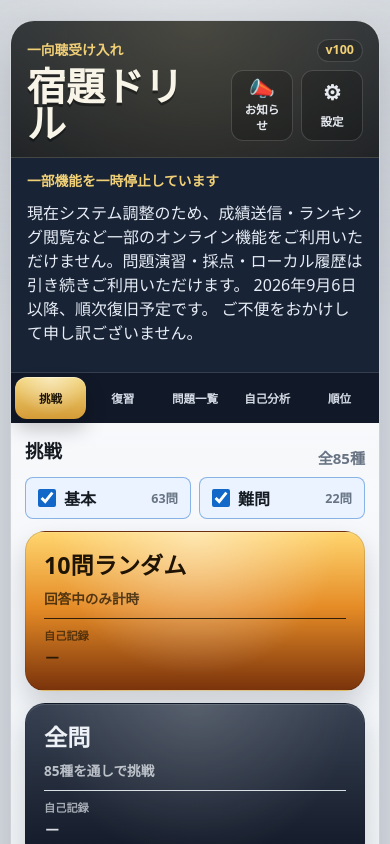
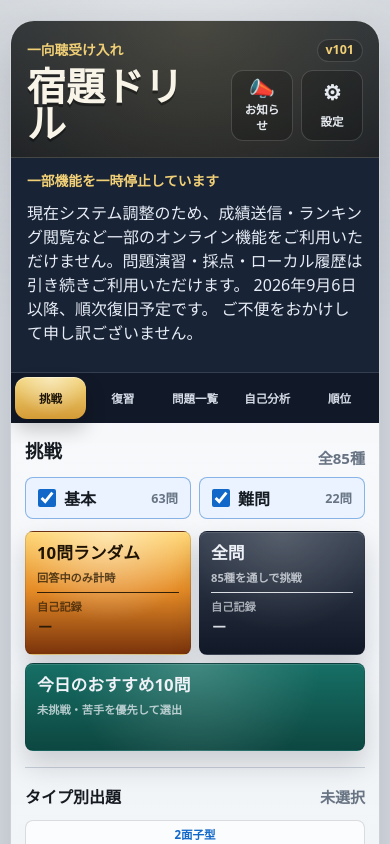
Before and after one commit to tenten-ensuku/1syanten-quiz, a Next.js app: page / in a window 390 px wide. Shown: the top 844 px of the page. Built offline with nearby package versions, Linux system fonts and the light colour scheme.

Commit message:
Release v101 with seven-tile questions and daily recommendations

```diff
--- a/src/app/globals.css
+++ b/src/app/globals.css
@@ -298,18 +298,18 @@ h2 {
 
 .challengeGrid {
   display: grid;
-  grid-template-columns: repeat(2, minmax(0, 1fr));
-  gap: 12px;
+  grid-template-columns: repeat(3, minmax(0, 1fr));
+  gap: 10px;
 }
 
 .challengeCard {
   display: grid;
-  min-height: 176px;
-  align-content: center;
-  gap: 10px;
-  padding: 18px;
+  min-height: 132px;
+  align-content: start;
+  gap: 7px;
+  padding: 14px;
   border: 1px solid rgba(17, 24, 39, 0.14);
-  border-radius: 20px;
+  border-radius: 8px;
   color: #eef2f7;
   background:
     radial-gradient(circle at 50% 0%, rgba(255, 255, 255, 0.16), transparent 68%),
@@ -328,14 +328,20 @@ h2 {
     linear-gradient(180deg, #ffd56e, #e58b26 48%, #7a330b);
 }
 
+.challengeCard.recommended {
+  background:
+    radial-gradient(circle at 50% 0%, rgba(255, 255, 255, 0.18), transparent 66%),
+    linear-gradient(180deg, #166f65, #0d4741);
+}
+
 .challengeCard:hover {
   transform: translateY(-1px);
 }
 
 .challengeLabel {
-  font-size: clamp(1.45rem, 5vw, 2.25rem);
-  font-weight: 900;
-  line-height: 1;
+  font-size: 1.35rem;
+  font-weight: 900;
+  line-height: 1.14;
 }
 
 .challengeMeta {
@@ -348,8 +354,9 @@ h2 {
 .challengeRecord {
   display: grid;
   align-self: end;
-  gap: 5px;
-  padding-top: 10px;
+  gap: 3px;
+  margin-top: auto;
+  padding-top: 7px;
   border-top: 1px solid currentColor;
   font-size: 0.78rem;
   line-height: 1.25;
@@ -1139,6 +1146,32 @@ h2 {
 .problemId {
   color: var(--accent-strong);
   font-weight: 900;
+}
+
+.problemIdGroup {
+  display: flex;
+  align-items: flex-start;
+  flex-direction: column;
+  gap: 2px;
+}
+
+.newQuestionBadge {
+  display: inline-flex;
+  min-height: 16px;
+  align-items: center;
+  padding: 1px 5px;
+  border-radius: 4px;
+  color: #ffffff;
+  background: #d3462f;
+  font-size: 0.65rem;
+  font-weight: 1000;
+  line-height: 1.2;
+}
+
+.questionTitleWithBadge {
+  display: inline-flex;
+  align-items: center;
+  gap: 7px;
 }
 
 .problemTiles {
@@ -2289,14 +2322,45 @@ h2 {
     padding: 14px;
   }
 
-  .challengeGrid,
+  .challengeGrid {
+    grid-template-columns: repeat(2, minmax(0, 1fr));
+    gap: 8px;
+  }
+
   .typeFilterGrid,
   .analysisGrid {
     grid-template-columns: 1fr;
   }
 
   .challengeCard {
-    min-height: 160px;
+    min-height: 124px;
+    padding: 11px;
+  }
+
+  .challengeCard.recommended {
+    grid-column: 1 / -1;
+    min-height: 88px;
+  }
+
+  .challengeLabel {
+    font-size: 1.05rem;
+  }
+
+  .challengeMeta {
+    font-size: 0.7rem;
+  }
+
+  .challengeRecordLine {
+    display: grid;
+    grid-template-columns: auto minmax(0, 1fr);
+    gap: 3px 5px;
+    white-space: normal;
+  }
+
+  .challengeRecordTime {
+    grid-column: 2;
+    margin-left: 0;
+    font-size: 0.72rem;
   }
 
   .rankingSubmitCard {
--- a/src/app/page.tsx
+++ b/src/app/page.tsx
@@ -111,6 +111,17 @@ const RANK_GENRE_OPTIONS: { id: RankGenre; label: string }[] = [
   { id: "basic-all", label: "基本63問" },
   { id: "both-all", label: "全問85問" }
 ];
+
+const NEW_QUESTION_IDS = new Set([
+  "②-3",
+  "②-4",
+  "③-3",
+  "④-4",
+  "⑤-1",
+  "⑤-4",
+  "⑥-4",
+  "⑦-3"
+]);
 
 const STATS_STORAGE_KEY = storageKey("stats-v1");
 const FAVORITES_STORAGE_KEY = storageKey("favorites-v1");
@@ -201,6 +212,93 @@ function createShuffledIndexes(indexes: number[], limit = indexes.length) {
   return shuffledIndexes.slice(0, limit);
 }
 
+function getDeterministicOrder(value: string) {
+  let hash = 2166136261;
+
+  for (let index = 0; index < value.length; index += 1) {
+    hash ^= value.charCodeAt(index);
+    hash = Math.imul(hash, 16777619);
+  }
+
+  return hash >>> 0;
+}
+
+function createDailyRecommendationIndexes(
+  indexes: number[],
+  stats: StatsByQuestion,
+  dateKey: string,
+  limit = 10
+) {
+  const candidates = indexes.map((index) => {
+    const baseQuestion = QUIZ_QUESTIONS[index];
+    return {
+      index,
+      baseQuestion,
+      stat: getStats(stats, baseQuestion.id),
+      dailyOrder: getDeterministicOrder(`${dateKey}:${baseQuestion.id}`)
+    };
+  });
+  const selected: typeof candidates = [];
+  const selectedIds = new Set<string>();
+  let selectedNewQuestionCount = 0;
+
+  const appendCandidates = (entries: typeof candidates, maximum = limit) => {
+    let added = 0;
+    for (const entry of entries) {
+      if (selected.length >= limit || added >= maximum) break;
+      if (selectedIds.has(entry.baseQuestion.id)) continue;
+      const isNewQuestion = NEW_QUESTION_IDS.has(entry.baseQuestion.id);
+      if (isNewQuestion && selectedNewQuestionCount >= 2) continue;
+      selected.push(entry);
+      selectedIds.add(entry.baseQuestion.id);
+      if (isNewQuestion) selectedNewQuestionCount += 1;
+      added += 1;
+    }
+  };
+
+  const byDailyOrder = (left: (typeof candidates)[number], right: (typeof candidates)[number]) =>
+    left.dailyOrder - right.dailyOrder;
+  const newQuestions = candidates
+    .filter(({ baseQuestion }) => NEW_QUESTION_IDS.has(baseQuestion.id))
+    .sort(byDailyOrder);
+  const weakQuestions = candidates
+    .filter(({ stat }) => stat.attempts > stat.correct)
+    .sort((left, right) => {
+      const rateDifference = getCorrectRate(left.stat) - getCorrectRate(right.stat);
+      if (rateDifference !== 0) return rateDifference;
+
+      const leftMistakes = left.stat.attempts - left.stat.correct;
+      const rightMistakes = right.stat.attempts - right.stat.correct;
+      if (leftMistakes !== rightMistakes) return rightMistakes - leftMistakes;
+
+      const leftAverage = getAverageCorrectMs(left.stat);
+      const rightAverage = getAverageCorrectMs(right.stat);
+      if (leftAverage !== rightAverage) return rightAverage - leftAverage;
+
+      return byDailyOrder(left, right);
+    });
+  const unattemptedQuestions = candidates
+    .filter(({ stat }) => stat.attempts === 0)
+    .sort(byDailyOrder);
+  const remainingQuestions = [...candidates].sort((left, right) => {
+    const rateDifference = getCorrectRate(left.stat) - getCorrectRate(right.stat);
+    return rateDifference !== 0 ? rateDifference : byDailyOrder(left, right);
+  });
+
+  appendCandidates(newQuestions, 2);
+  appendCandidates(weakQuestions);
+  appendCandidates(unattemptedQuestions);
+  appendCandidates(remainingQuestions);
+
+  return selected
+    .sort(
+      (left, right) =>
+        getDeterministicOrder(`${dateKey}:play:${left.baseQuestion.id}`) -
+        getDeterministicOrder(`${dateKey}:play:${right.baseQuestion.id}`)
+    )
+    .map(({ index }) => index);
+}
+
 const TILE_GROUPS: TileChoiceGroup[] = [
   { label: "萬子", tiles: ["1m", "2m", "3m", "4m", "5m", "6m", "7m", "8m", "9m"] },
   { label: "筒子", tiles: ["1p", "2p", "3p", "4p", "5p", "6p", "7p", "8p", "9p"] },
@@ -217,6 +315,11 @@ const MENU_TABS: { id: MenuTab; label: string }[] = [
 ];
 
 const ANNOUNCEMENTS = [
+  {
+    date: "2026年9月6日",
+    content:
+      "ヘッドレス1型の8問を7枚形の新問題へ差し替え、今日のおすすめ10問を追加しました。"
+  },
   {
     date: "2026年7月30日",
     content: "アナウンスボタンを追加し、修正日時と内容を確認できるようにしました。"
@@ -834,6 +937,14 @@ function ChallengeRecordDisplay({ record }: { record?: ChallengeRecord }) {
       )}
     </span>
   );
+}
+
+function NewQuestionBadge({ questionId }: { questionId: string }) {
+  return NEW_QUESTION_IDS.has(questionId) ? (
+    <span className="newQuestionBadge" title="差し替えた新問題">
+      New
+    </span>
+  ) : null;
 }
 
 function ExplanationText({ explanation }: { explanation: string }) {
@@ -1088,6 +1199,11 @@ export default function Home() {
     .filter(([, activity]) => activity.answerCount > 0)
     .sort(([leftDate], [rightDate]) => rightDate.localeCompare(leftDate));
   const todayKey = getJstDateKey();
+  const dailyRecommendationIndexes = createDailyRecommendationIndexes(
+    challengeQuestionIndexes,
+    stats,
+    todayKey
+  );
   const todayActivity = dailyActivity[todayKey] ?? {
     correctCount: 0,
     answerCount: 0,
@@ -1287,6 +1403,19 @@ export default function Home() {
       "全問",
       allRecordKey ?? undefined,
       "all"
+    );
+  };
+
+  const startDailyRecommendation = () => {
+    if (dailyRecommendationIndexes.length === 0) {
+      return;
+    }
+
+    startQuestionSet(
+      dailyRecommendationIndexes,
+      "今日のおすすめ10問",
+      undefined,
+      "type_filtered"
     );
   };
 
@@ -1935,7 +2064,10 @@ export default function Home() {
               onClick={startQuestion}
               onKeyDown={(event) => handleQuestionListKeyDown(event, startQuestion)}
             >
-              <span className="problemId">{baseQuestion.id}</span>
+              <span className="problemIdGroup">
+                <span className="problemId">{baseQuestion.id}</span>
+                <NewQuestionBadge questionId={baseQuestion.id} />
+              </span>
               <span
                 className="problemTiles"
                 aria-label={baseQuestion.source}
@@ -2037,7 +2169,10 @@ export default function Home() {
                 onClick={startQuestion}
                 onKeyDown={(event) => handleQuestionListKeyDown(event, startQuestion)}
               >
-                <span className="problemId">{baseQuestion.id}</span>
+                <span className="problemIdGroup">
+                  <span className="problemId">{baseQuestion.id}</span>
+                  <NewQuestionBadge questionId={baseQuestion.id} />
+                </span>
                 <span
                   className="problemTiles"
                   aria-label={baseQuestion.source}
@@ -2483,6 +2618,15 @@ export default function Home() {
             <span className="challengeMeta">{challengeQuestionIndexes.length}種を通しで挑戦</span>
             <ChallengeRecordDisplay record={allRecord} />
           </button>
+          <button
+            className="challengeCard recommended"
+            type="button"
+            onClick={startDailyRecommendation}
+            disabled={dailyRecommendationIndexes.length === 0}
+          >
+            <span className="challengeLabel">今日のおすすめ10問</span>
+            <span className="challengeMeta">未挑戦・苦手を優先して選出</span>
+          </button>
         </div>
         <div className="typeChallengePanel">
           <div className="sectionTitleRow">
@@ -2742,7 +2886,10 @@ export default function Home() {
                 return (
                   <div className="wrongQuestionItem" key={`${item.questionId}-${index}`}>
                     <div className="wrongQuestionTitle">
-                      <strong>問題 {item.questionId}</strong>
+                      <span className="questionTitleWithBadge">
+                        <strong>問題 {item.questionId}</strong>
+                        <NewQuestionBadge questionId={item.questionId} />
+                      </span>
                       {renderFavoriteButton(item.questionId)}
                     </div>
                     <div
@@ -2809,7 +2956,10 @@ export default function Home() {
     <>
       <section className="panel questionPanel" aria-labelledby="question-title">
         <div className="sectionTitleRow">
-          <h2 id="question-title">問題 {question.id}</h2>
+          <h2 className="questionTitleWithBadge" id="question-title">
+            <span>問題 {question.id}</span>
+            <NewQuestionBadge questionId={question.id} />
+          </h2>
           <div className="sectionTitleActions">
             <span className="questionCount">{currentProgress}</span>
             {renderFavoriteButton(question.id)}
--- a/src/lib/appVersion.ts
+++ b/src/lib/appVersion.ts
@@ -1 +1 @@
-export const APP_VERSION = "v100";
+export const APP_VERSION = "v101";
--- a/src/lib/quizData.ts
+++ b/src/lib/quizData.ts
@@ -126,19 +126,22 @@ function parseTileBlock(block: string): TileId[] {
       continue;
     }
 
+    const honor =
+      digits.length === 0
+        ? HONOR_TILE_IDS.find((tileId) => block.startsWith(tileId, index))
+        : undefined;
+    if (honor) {
+      tiles.push(honor);
+      index += honor.length;
+      continue;
+    }
+
     if (isSuit(char)) {
       for (const digit of digits) {
         tiles.push(toTileId(`${digit}${char}`));
       }
       digits = "";
       index += 1;
-      continue;
-    }
-
-    const honor = HONOR_TILE_IDS.find((tileId) => block.startsWith(tileId, index));
-    if (honor) {
-      tiles.push(honor);
-      index += honor.length;
       continue;
     }
 
@@ -366,32 +369,35 @@ export const QUIZ_QUESTIONS: QuizQuestion[] = [
   ),
   createQuestion(
     "②-3",
-    "1234m134678p456s",
-    [
-      "1m",
-      "4m",
+    "3334567m123p45ston",
+    [
+      "2m",
+      "4m",
+      "5m",
+      "7m",
+      "8m",
+      "3s",
+      "6s",
+      "ton"
+    ],
+    "ヘッドレス1型。□□×（7枚形・ヘラクレス5面）3334567ｍの受け入れは24578ｍ。これに45ｓの36ｓと、東の縦受けを加える。",
+    ["ヘッドレス1型"],
+    "基本"
+  ),
+  createQuestion(
+    "②-4",
+    "678m2223444p67shaku",
+    [
       "1p",
       "2p",
-      "4p",
-      "5p"
-    ],
-    "ヘッドレス1型なので、□×1234ｍ、両面スキップ形134ｐの受け入れに注意。",
-    ["ヘッドレス1型"],
-    "基本"
-  ),
-  createQuestion(
-    "②-4",
-    "1123m235678p456s",
-    [
-      "1m",
-      "4m",
-      "1p",
-      "2p",
-      "4p",
-      "5p",
-      "8p"
-    ],
-    "ヘッドレス1型なので、□×1123ｍ・5678ｐ、スキップ形235ｐの受け入れに注意。",
+      "3p",
+      "4p",
+      "5p",
+      "5s",
+      "8s",
+      "haku"
+    ],
+    "ヘッドレス1型。□□×（7枚形・サンドイッチ5面）2223444ｐの受け入れは12345ｐ。これに67ｓの58ｓと、白の縦受けを加える。",
     ["ヘッドレス1型"],
     "基本"
   ),
@@ -509,17 +515,17 @@ export const QUIZ_QUESTIONS: QuizQuestion[] = [
   ),
   createQuestion(
     "③-3",
-    "1234456m245789p",
-    [
-      "1m",
-      "4m",
-      "7m",
-      "2p",
-      "3p",
-      "5p",
-      "6p"
-    ],
-    "ヘッドレス1型。□□×（7枚形）1234456ｍと両面スキップ形245ｐの受け入れに注意。",
+    "456m23p2333456snan",
+    [
+      "1p",
+      "4p",
+      "1s",
+      "2s",
+      "4s",
+      "7s",
+      "nan"
+    ],
+    "ヘッドレス1型。□□×（7枚形・最強4面）2333456ｓの受け入れは1247ｓ。これに23ｐの14ｐと、南の縦受けを加える。",
     ["ヘッドレス1型"],
     "基本"
   ),
@@ -651,19 +657,16 @@ export const QUIZ_QUESTIONS: QuizQuestion[] = [
   ),
   createQuestion(
     "④-4",
-    "134567m1234456p",
-    [
-      "1m",
-      "2m",
-      "4m",
-      "5m",
-      "7m",
-      "8m",
-      "1p",
-      "4p",
-      "7p"
-    ],
-    "ヘッドレス1型なので、3面張スキップ形134567ｍと□□×（7枚形）1234456ｐの受け入れに注意。※両面スキップ形の受け入れが両面2筋で答えられるように、3面張スキップ形の受け入れは3面張2筋で答えられる。",
+    "3445555m789p23schun",
+    [
+      "3m",
+      "4m",
+      "6m",
+      "1s",
+      "4s",
+      "chun"
+    ],
+    "ヘッドレス1型。□□×（7枚形・槓子使い）3445555ｍの受け入れは346ｍ。これに23ｓの14ｓと、中の縦受けを加える。",
     ["ヘッドレス1型"],
     "基本"
   ),
@@ -730,17 +733,17 @@ export const QUIZ_QUESTIONS: QuizQuestion[] = [
   ),
   createQuestion(
     "⑤-1",
-    "123468m2345phakuhakuhaku",
-    [
-      "1m",
-      "4m",
-      "5m",
-      "7m",
-      "8m",
-      "2p",
-      "5p"
-    ],
-    "ヘッドレス1型なので□×1234ｍ・2345ｐとスキップ形468ｍの受け入れに注意。",
+    "67m4445566p123shatsu",
+    [
+      "5m",
+      "8m",
+      "4p",
+      "5p",
+      "6p",
+      "7p",
+      "hatsu"
+    ],
+    "ヘッドレス1型。□□×（7枚形・シャボ皮4面）4445566ｐの受け入れは4567ｐ。これに67ｍの58ｍと、發の縦受けを加える。",
     ["ヘッドレス1型"],
     "基本"
   ),
@@ -777,18 +780,16 @@ export const QUIZ_QUESTIONS: QuizQuestion[] = [
   ),
   createQuestion(
     "⑤-4",
-    "123457m1123456p",
-    [
-      "1m",
-      "3m",
-      "4m",
-      "6m",
-      "7m",
-      "1p",
-      "4p",
-      "7p"
-    ],
-    "ヘッドレス1型なので、□×（亜両面）1234ｍ・□□×（7枚形）1123456ｐ、スキップ形457ｍの受け入れに注意。※123457ｍは3面張スキップ形とみて36ｍ・147ｍと即答することもできる。",
+    "345m78p2224666spei",
+    [
+      "6p",
+      "9p",
+      "3s",
+      "4s",
+      "5s",
+      "pei"
+    ],
+    "ヘッドレス1型。□□×（7枚形・ハンバーガー3面）2224666ｓの受け入れは345ｓ。これに78ｐの69ｐと、北の縦受けを加える。",
     ["ヘッドレス1型"],
     "基本"
   ),
@@ -920,18 +921,9 @@ export const QUIZ_QUESTIONS: QuizQuestion[] = [
   ),
   createQuestion(
     "⑥-4",
-    "345679m456p2345s",
-    [
-      "2m",
-      "3m",
-      "5m",
-      "6m",
-      "8m",
-      "9m",
-      "2s",
-      "5s"
-    ],
-    "ヘッドレス1型なので、3面張スキップ形345679ｍと□×（ノベタン）2345ｓの受け入れに注意。※両面スキップ形の受け入れが両面2筋で答えられるように、3面張スキップ形の受け入れは3面張2筋で答えられる。",
+    "4446678m234p12shaku",
+    ["5m", "6m", "9m", "3s", "haku"],
+    "ヘッドレス1型。□□×（7枚形・とび箱3面）4446678ｍの受け入れは569ｍ。これに12ｓの3ｓと、白の縦受けを加える。",
     ["ヘッドレス1型"],
     "基本"
   ),
@@ -1045,18 +1037,16 @@ export const QUIZ_QUESTIONS: QuizQuestion[] = [
   ),
   createQuestion(
     "⑦-3",
-    "123457m2344567s",
-    [
-      "1m",
-      "3m",
-      "4m",
-      "6m",
-      "7m",
-      "1s",
-      "4s",
-      "7s"
-    ],
-    "ヘッドレス1型なので、スキップ形457ｍと□□×（7枚形）2344567ｓの受け入れに注意。※123457ｍは3面張スキップ形とみて36ｍ・147ｍと即答することもできる。",
+    "45m5566677p678ston",
+    [
+      "3m",
+      "6m",
+      "5p",
+      "6p",
+      "7p",
+      "ton"
+    ],
+    "ヘッドレス1型。□□×（7枚形・ダグトリオ最弱3面）5566677ｐの受け入れは567ｐ。これに45ｍの36ｍと、東の縦受けを加える。",
     ["ヘッドレス1型"],
     "基本"
   ),
```
Also changed, not shown: src/lib/generatedExplanations.ts (+8 -8 lines).
